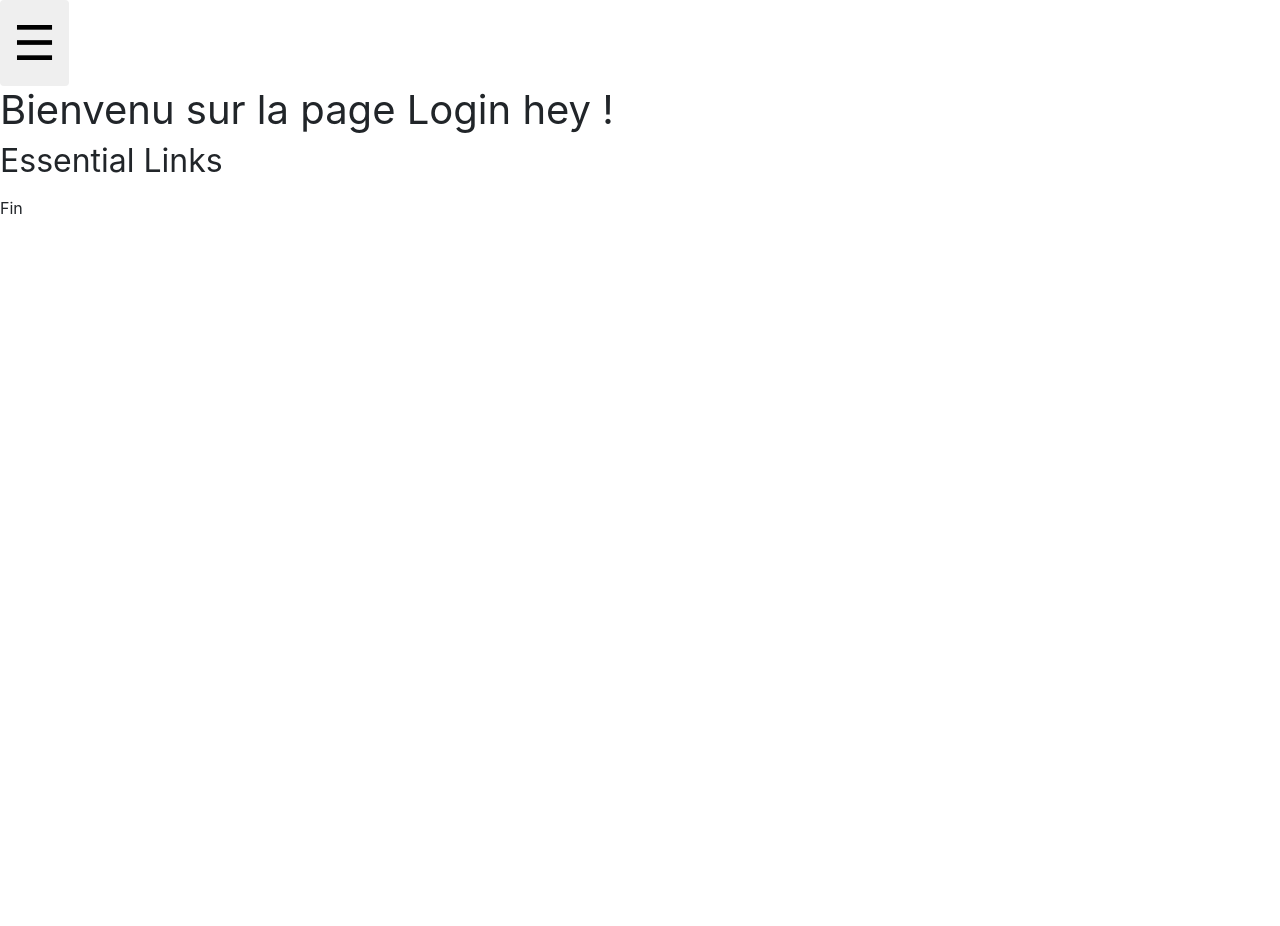
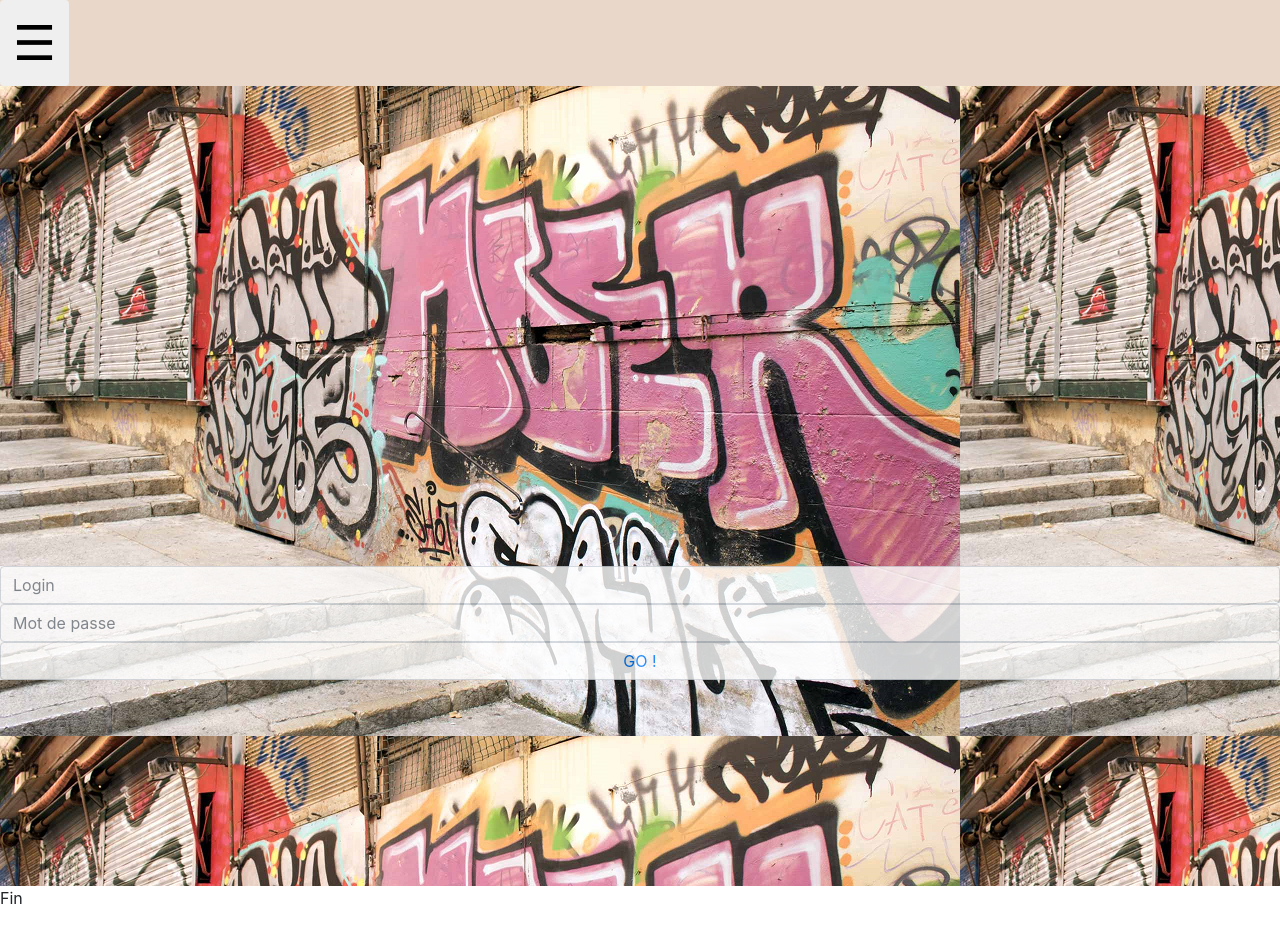
Before and after one commit to sandoka9/tracksgame-webapp, a Vue app: page /#/login in a window 1280 px wide. Before the commit the page ends 800 px from the top, so only its background shows below. Built offline with nearby package versions, Linux system fonts and the light colour scheme.

Commit message:
Add Login Componenent

```diff
--- a/src/components/Header.vue
+++ b/src/components/Header.vue
@@ -46,9 +46,11 @@ export default {
   overflow: hidden;
   background-color: #e5e5e5;
 }
-.dropdown-menu{
+.dropdown {
   font-size: 2rem;
-  min-width: 50rem;
+  /*min-width: 50rem;*/
+  background-color: #c79c7563;
+  /*opacity: 0.5;*/
 }
 .btn {
   font-size: 3rem;
--- a/src/components/Login.vue
+++ b/src/components/Login.vue
@@ -1,9 +1,20 @@
 <template>
-  <div class="hello">
-    <h1>{{ msg }} hey !</h1>
-    <h2>Essential Links</h2>
-    <ul>
-    </ul>
+  <div class="login-container">
+    <form>
+      <div class="input-group">
+        <input type="text" class="form-control" placeholder="Login" aria-describedby="basic-addon1">
+      </div>
+      <div class="input-group">
+        <input type="text" class="form-control" placeholder="Mot de passe" aria-describedby="basic-addon1">
+      </div>
+      <div class="input-group">
+        <button class="form-control" aria-describedby="basic-addon1" value="GO !" type="submit">
+        <router-link :to="{ name: 'Steps' }">
+      GO !
+        </router-link>
+            </button>
+      </div>
+    </form>
   </div>
 </template>
 
@@ -20,18 +31,15 @@ export default {
 
 <!-- Add "scoped" attribute to limit CSS to this component only -->
 <style scoped>
-h1, h2 {
-  font-weight: normal;
+.login-container{
+  background-image: url(../assets/login.png);
+  min-height: 100vh;
+  background-color: 0 0 255 0.5;
+  padding-top: 60vh;
 }
-ul {
-  list-style-type: none;
-  padding: 0;
-}
-li {
-  display: inline-block;
-  margin: 0 10px;
-}
-a {
-  color: #42b983;
+.input-group{
+  background-color: white;
+  opacity:0.8;
+  text-align: center;
 }
 </style>
```
Also changed, not shown: src/assets/login.png (added).
